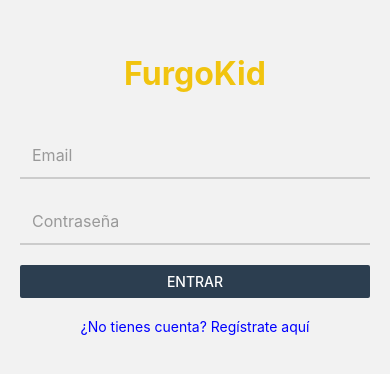
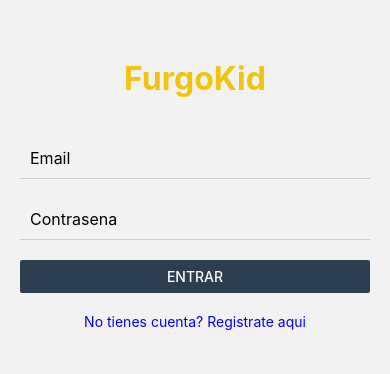
Before and after one commit to Christopherzavala/Furgokid-app, a React Native app: screen /Login in a window 390 px wide. Shown: the part 228-602 px from the top of the page. Built offline with nearby package versions, Linux system fonts and the light colour scheme; no server answers; what expo-task-manager would draw is missing.

Commit message:
fix(login): simplify TextInput - remove ScrollView to fix touch issue on Expo Go

```diff
--- a/src/screens/LoginScreen.js
+++ b/src/screens/LoginScreen.js
@@ -1,5 +1,5 @@
 import React, { useState } from 'react';
-import { View, TextInput, Button, StyleSheet, Text, Alert, ScrollView, KeyboardAvoidingView, Platform } from 'react-native';
+import { View, TextInput, Button, StyleSheet, Text, Alert } from 'react-native';
 import { auth } from '../config/firebase';
 import { signInWithEmailAndPassword } from 'firebase/auth';
 
@@ -10,23 +10,34 @@ export default function LoginScreen({ navigation }) {
 
   const handleLogin = async () => {
     if (!email || !password) {
-      Alert.alert('Campos incompletos', 'Ingresa email y contraseña.');
+      Alert.alert('Campos incompletos', 'Ingresa email y contrasena.');
       return;
     }
     setLoading(true);
     try {
       await signInWithEmailAndPassword(auth, email.trim(), password);
     } catch (error) {
-      let message = 'Error al iniciar sesión.';
+      let message = 'Error al iniciar sesion.';
       switch (error?.code) {
-        case 'auth/invalid-email': message = 'Email inválido.'; break;
-        case 'auth/user-disabled': message = 'Usuario deshabilitado.'; break;
-        case 'auth/user-not-found': message = 'Usuario no encontrado.'; break;
-        case 'auth/wrong-password': message = 'Contraseña incorrecta.'; break;
-        case 'auth/network-request-failed': message = 'Problema de red. Intenta nuevamente.'; break;
-        default: message = 'No se pudo iniciar sesión. Revisa tus datos.';
+        case 'auth/invalid-email':
+          message = 'Email invalido.';
+          break;
+        case 'auth/user-disabled':
+          message = 'Usuario deshabilitado.';
+          break;
+        case 'auth/user-not-found':
+          message = 'Usuario no encontrado.';
+          break;
+        case 'auth/wrong-password':
+          message = 'Contrasena incorrecta.';
+          break;
+        case 'auth/network-request-failed':
+          message = 'Problema de red. Intenta nuevamente.';
+          break;
+        default:
+          message = 'No se pudo iniciar sesion. Revisa tus datos.';
       }
-      Alert.alert('Inicio de sesión', message);
+      Alert.alert('Error de inicio de sesion', message);
       console.log('login error', error);
     } finally {
       setLoading(false);
@@ -34,42 +45,35 @@ export default function LoginScreen({ navigation }) {
   };
 
   return (
-    <KeyboardAvoidingView behavior={Platform.OS === 'ios' ? 'padding' : 'height'} style={{ flex: 1 }}>
-      <ScrollView contentContainerStyle={styles.container}>
+    <View style={styles.container}>
       <Text style={styles.title}>FurgoKid</Text>
       <TextInput
         placeholder="Email"
-          placeholderTextColor="#999"
         style={styles.input}
         value={email}
         onChangeText={setEmail}
         autoCapitalize="none"
-          keyboardType="email-address"
         editable={!loading}
-          selectTextOnFocus
       />
       <TextInput
-          placeholder="Contraseña"
-          placeholderTextColor="#999"
+        placeholder="Contrasena"
         style={styles.input}
         value={password}
         onChangeText={setPassword}
         secureTextEntry
         editable={!loading}
-          selectTextOnFocus
       />
       <Button title={loading ? 'Ingresando...' : 'Entrar'} onPress={handleLogin} color="#2c3e50" disabled={loading} />
       <Text style={styles.linkText} onPress={() => !loading && navigation.navigate('Register')}>
-          ¿No tienes cuenta? Regístrate aquí
+        No tienes cuenta? Registrate aqui
       </Text>
-      </ScrollView>
-    </KeyboardAvoidingView>
+    </View>
   );
 }
 
 const styles = StyleSheet.create({
   container: {
-    flexGrow: 1,
+    flex: 1,
     padding: 20,
     justifyContent: 'center',
   },
@@ -81,12 +85,11 @@ const styles = StyleSheet.create({
     color: '#f1c40f',
   },
   input: {
-    borderBottomWidth: 2,
+    borderBottomWidth: 1,
     borderColor: '#ccc',
     marginBottom: 20,
-    padding: 12,
+    padding: 10,
     fontSize: 16,
-    color: '#333',
   },
   linkText: {
     marginTop: 20,
```
Lines whose indentation alone changed are shown as unchanged.
